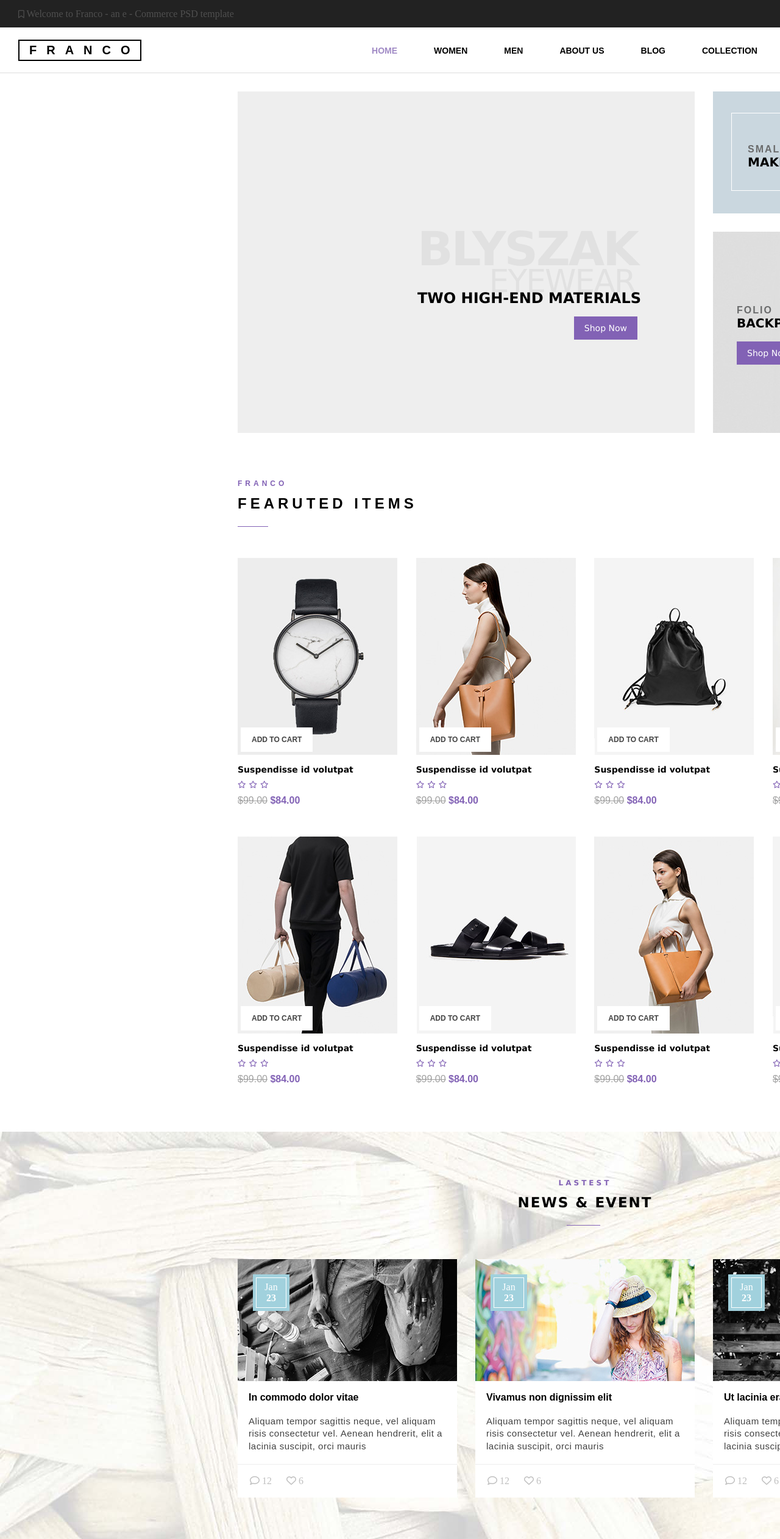
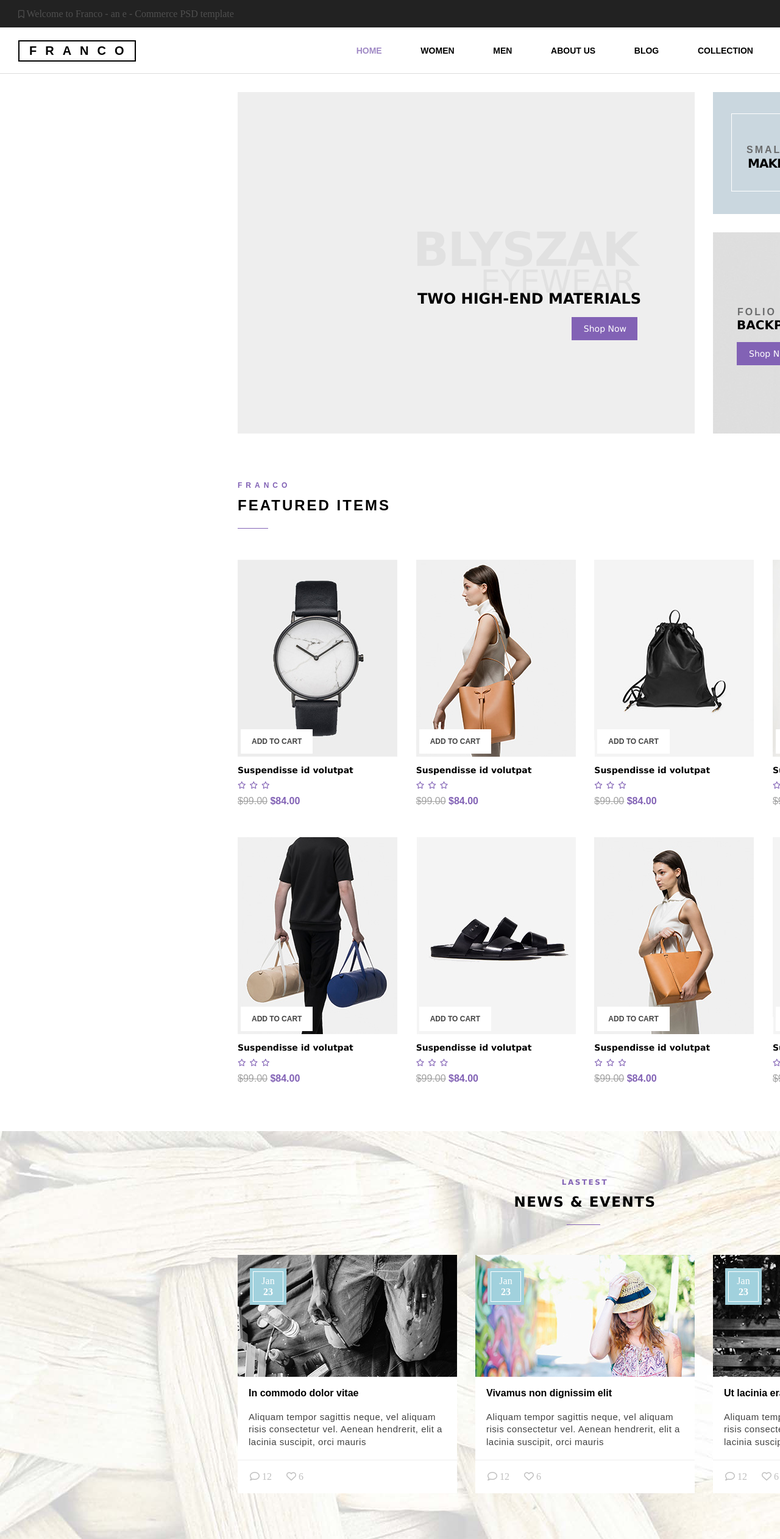
Before and after one commit to quanghatn99/firtst_exercise, a plain HTML site: page index.html in a window 1280 px wide. Shown: the top 2524 px of the page at 61% size. Drawn offline with Linux system fonts and the light colour scheme; a web font is replaced by a local one.

Commit message:
fixing pixal

```diff
--- a/index.html
+++ b/index.html
@@ -65,7 +65,7 @@
     </div>
   </div>
   <p>franco</p>
-  <h2>fearuted items</h2>
+  <h2>featured items</h2>
   <div class="product-card">
     <div class="items "> <!--Item 1 -->
       <div class="img" style="background: url(/image/new1.jpg)">
@@ -136,7 +136,7 @@
 
 <article class="news" style="background: url('/image/News_background.jpg')">
   <p class="center uppercase">lastest</p>
-  <h2 class="center uppercase">news & event</h2>
+  <h2 class="center uppercase">news & events</h2>
   <div class="movcard">
     <div class="second-movcard">
       <div class="">  <!-- first card-->
--- a/style.css
+++ b/style.css
@@ -58,17 +58,15 @@ body{
 .navbar-left h1{
   font:800 20px arial;
   text-transform: uppercase;
-  letter-spacing: 16px;
-  padding: 4px 0 4px 16px;
+  letter-spacing: 14px;
+  margin-top: 1px;
+  padding: 4px 3px 4px 16px;
   border:2px solid black;
 }
-.navbar-center li{
-  display: inline-block;
-  margin-right: 56px;
-  line-height: 25px;
-}
-.navbar-center li:last-child{
-  margin-right:0px;
+.navbar-center ul{
+  width: 860px;
+  display: flex;
+  justify-content: space-between;
 }
 .navbar-center a {
   text-decoration: none;
@@ -84,7 +82,7 @@ body{
 }
 .navbar-right div{
   display:inline-block;
-  margin-right:20px;
+  margin: 6px 28px 0 0;
   font-size: 25px;
 }
 .navbar-right a{
@@ -130,7 +128,7 @@ ul{ list-style-type: none;}
   color: white;
   background-color: rgb(130, 98, 181);
   font:  14px verdana;
-  padding: 11px 17px;
+  padding: 11px 18px 11px 20px;
   text-decoration: none;
 }
 .shopnowbtn:hover{
@@ -143,14 +141,14 @@ ul{ list-style-type: none;}
 .left .bly{
   color: rgb(225, 225, 225);
   font: bolder 77px verdana;
-  letter-spacing: -3px;
+  letter-spacing: -2px;
   position: absolute;
   bottom: 245px; right: 94px;
 }
 .left .eye{
   color: rgb(225, 225, 225);
   font:lighter 52px verdana;
-  letter-spacing: -2px;
+  letter-spacing: 0px;
   position: absolute;
   bottom: 207px; right: 98px;
 }
@@ -175,23 +173,24 @@ ul{ list-style-type: none;}
 .right-top .smallthing{
   color:rgb(106, 107, 108);
   font: bold 16px arial;
-  letter-spacing: 2px;
+  letter-spacing: 3px;
   position:absolute;
-  left: 57px;bottom: 84px;
+  left: 55px;bottom: 84px;
 }
 .right-top .make{
   color: black;
   font: bolder 20px verdana;
-  letter-spacing: 0px;
+  letter-spacing: -1px;
+  word-spacing: -3px;
   position: absolute;
-  left: 57px;bottom: 60px;
+  left: 57px;bottom: 59px;
 }
 .right-bottom .folio{
   color:rgb(106, 107, 108);
   font:600 16px arial;
-  letter-spacing: 2px;
+  letter-spacing: 3px;
   position:absolute;
-  left: 39px;bottom: 180px;
+  left: 40px;bottom: 178px;
 
 }
 .right-bottom .backpack{
@@ -199,7 +198,7 @@ ul{ list-style-type: none;}
   font: bolder 20px verdana;
   letter-spacing: 0px;
   position: absolute;
-  left: 39px;bottom: 156px;
+  left: 39px;bottom: 154px;
 }
 .right-bottom .shopnowbtn{
   position: absolute;
@@ -210,15 +209,15 @@ ul{ list-style-type: none;}
 
 
 .contain p{
-  margin: 76px 0 12px 0;
-  text-transform:uppercase;letter-spacing: 5px;
+  margin: 78px 0 12px 0;
+  text-transform:uppercase;letter-spacing: 6px;
   font: 750 12px arial;
   color:rgb(130, 98, 181);
 
 }
 .contain h2{
   color:black;
-  text-transform:uppercase;letter-spacing: 6px;
+  text-transform:uppercase;letter-spacing: 3px;
   font:bolder 24px arial;
   position: relative;
 }
@@ -268,13 +267,13 @@ ul{ list-style-type: none;}
   text-transform: uppercase;
   font:700 12px arial;
   padding: 13px 18px;
-  letter-spacing: 0px;
+  letter-spacing:0px;
 }
 .img a:hover{
   color: rgb(130, 87, 181);
 }
 .items-name{
-  margin: 16px 0 0 0;
+  margin: 14px 0 0 0;
   font: 600 14px verdana ;
 }
 .items .rate{
@@ -308,14 +307,14 @@ ul{ list-style-type: none;}
 }
 .news>p{
   padding-top: 77px;
-  letter-spacing: 4px;
+  letter-spacing: 2.5px;
   color:rgb(130, 98, 181);
   font: bolder 12px verdana;
 }
 .news>h2{
   font: 700 23px verdana;
-  margin:12px 0 80px 0;
-  letter-spacing: 2px;
+  margin:12px 0 74px 0;
+  letter-spacing: 1.5px;
   position: relative;
 }
 .news h2::after{  /*Line under the news & event*/
@@ -347,7 +346,7 @@ ul{ list-style-type: none;}
   color: white;
   background-color: rgb(161, 209, 221);
   position:absolute;
-  left: 10px; top: 10px;
+  left: 5px; top: 7px;
 }
 .preview p{
   width: 50px;height: 50px;
@@ -420,6 +419,7 @@ ul{ list-style-type: none;}
   margin: 58px 0 55px 0 ;
   color:white;
   font: 200 16px verdana;
+  letter-spacing: 0.8px;
   position: relative;
 }
 .details h3::after{
@@ -461,7 +461,7 @@ ul{ list-style-type: none;}
   float: left;
   display: inline-block;
   width: 50%;
-  margin: 0 0 10px 0;
+  margin: 0 0 12.1px 0;
 }
 .details-contact{
   width: 260px;
@@ -486,14 +486,14 @@ ul{ list-style-type: none;}
 /* Footer */
 .footer::before{ /* Line upper footer */
   content: "";
-  position:absolute;top:40px;left:0px;
+  position:absolute;top:33px;left:0px;
   width: 100%;
   height: 1px;
   background-color: rgb(57,57,57);
 }
 .footer{
   position: relative;
-  padding: 64px 390px 30px 390px;
+  padding: 58px 390px 30px 390px;
   width: 100%;
   display: flex;
   justify-content: space-between;
@@ -509,6 +509,7 @@ ul{ list-style-type: none;}
 }
 .copyright {
   font:400 14px verdana;
+  letter-spacing: 0.01px;
 }
 .copyright .red-heart{
   font-size: 14px;
```
